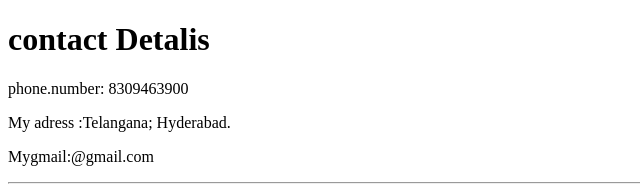
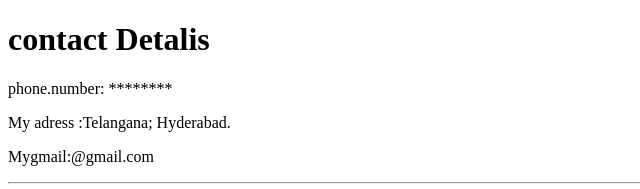
Before and after one commit to shiekfaiyaz/cv, a plain HTML site: page contact.html in a window 1280 px wide. Shown: the top 189 px of the page, 0-640 px from the left. Drawn offline with Linux system fonts and the light colour scheme.

Commit message:
Add initial cv website files

```diff
--- a/contact.html
+++ b/contact.html
@@ -7,7 +7,7 @@
 <body>
     <h1>contact Detalis </h1>
 
-     <p>phone.number: 8309463900</p>
+     <p>phone.number: ********</p>
      <p>My adress :Telangana; Hyderabad.</p>
      <p> Mygmail:@gmail.com  </p>
      <hr>
```
